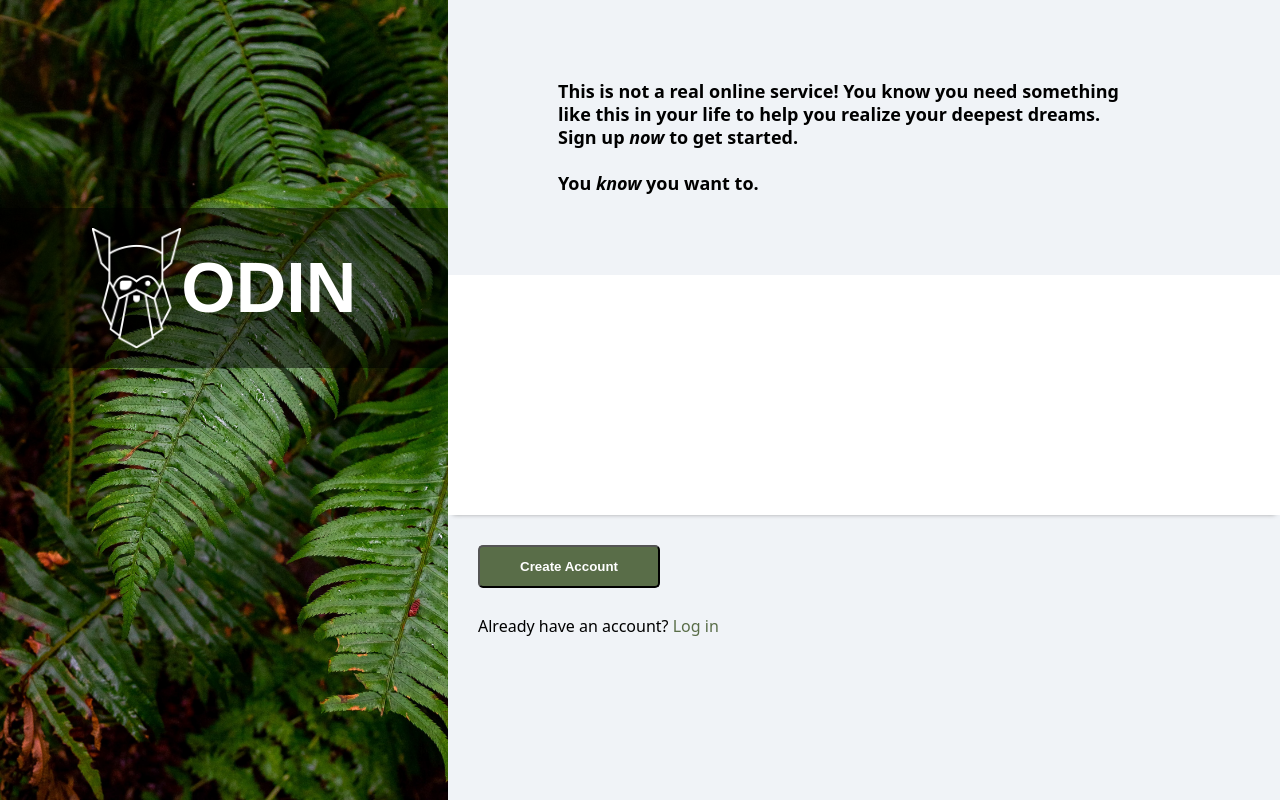
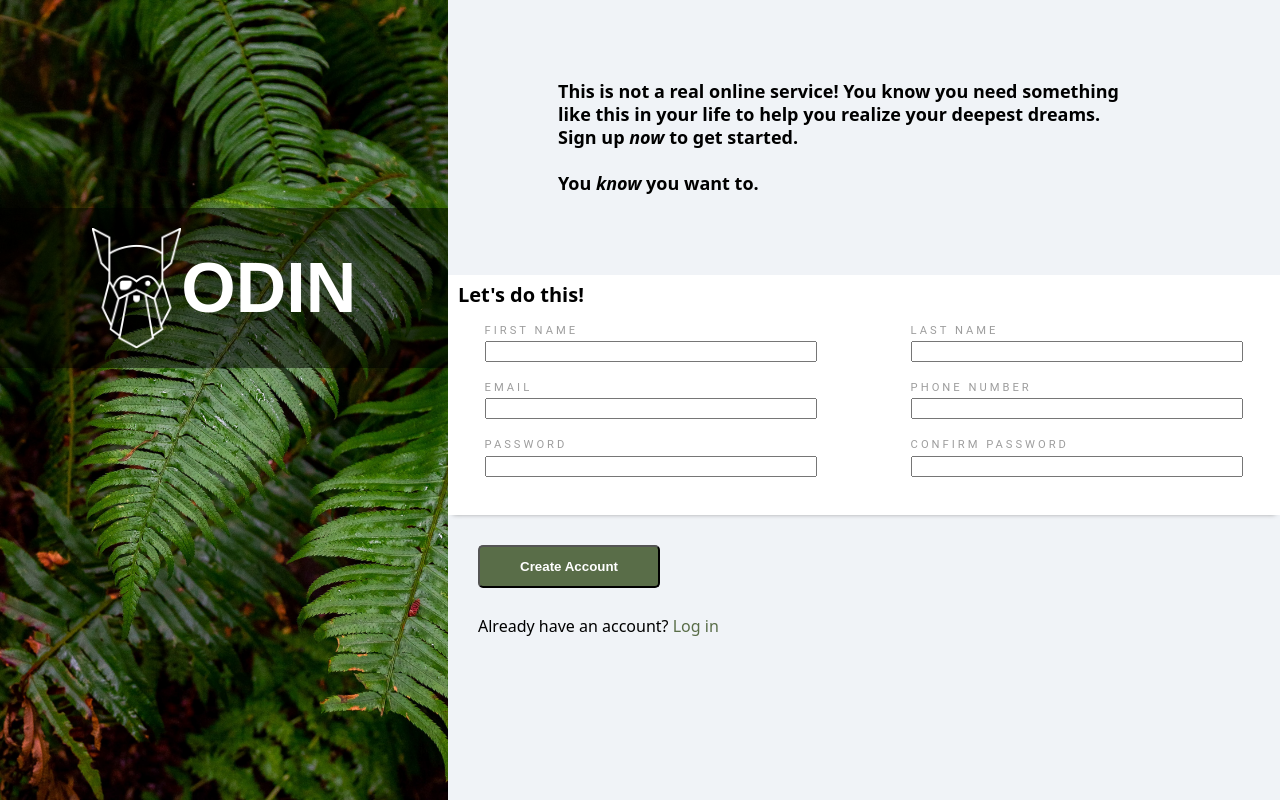
Before and after one commit to grandarena1/signup-form, a plain HTML site: page index.html in a window 1280 px wide. Drawn offline with Linux system fonts and the light colour scheme; a web font is replaced by a local one.

Commit message:
Added basic pseudo form

```diff
--- a/index.html
+++ b/index.html
@@ -31,9 +31,36 @@
         </div>
 
         <div class="right-content-form-container">
-
+          <form action="#">
+            <p class="form-title">Let's do this!</p>
+            <div class="content-container">
+              <div class="input">
+                <label for="first_name">First Name</label>
+                <input type="text" id="first_name" name="first_name">
+              </div>
+              <div class="input">
+                <label for="last_name">Last Name</label>
+                <input type="text" id="last_name" name="last_name">
+              </div>
+              <div class="input">
+                <label for="email">Email</label>
+                <input type="email" id="email" name="email">
+              </div>
+              <div class="input">
+                <label for="phone_number">Phone Number</label>
+                <input type="tel" id="phone_number" name="phone_number">
+              </div>
+              <div class="input">
+                <label for="user_password">Password</label>
+                <input type="password" id="user_password" name="user_password">
+              </div>
+              <div class="input">
+                <label for="user_confirm_password">Confirm Password</label>
+                <input type="password" id="user_confirm_password" name="user_confirm_password">
+              </div>
+            </div>
+          </form>
         </div>
-
         <div class="right-content-bottom-panel">
           <button>Create Account</button>
           <p>Already have an account? <a class="log-in-btn" href="#">Log in</a></p>
--- a/reset.css
+++ b/reset.css
@@ -1,5 +1,5 @@
 html, body, div, span, applet, object, iframe,
-h2, h3, h4, h5, h6, p, blockquote, pre,
+h3, h4, h5, h6, p, blockquote, pre,
 a, abbr, acronym, address, big, cite, code,
 del, dfn, em, img, ins, kbd, q, s, samp,
 small, strike, strong, sub, sup, tt, var,
--- a/style.css
+++ b/style.css
@@ -4,7 +4,7 @@
     display: flex;
 }
 
-body {
+html {
     font-family: system-ui, -apple-system, BlinkMacSystemFont, 'Segoe UI', Roboto, Oxygen, Ubuntu, Cantarell, 'Open Sans', 'Helvetica Neue', sans-serif
 }
 
@@ -78,6 +78,37 @@ h1 {
     box-shadow: 0 4px 5px -5px gray;
 }
 
+.form-title {
+    font-weight: bolder;
+    font-size: 20px;
+    padding-top: 10px;
+    padding-left: 10px;
+}
+
+.content-container {
+    display: flex;
+    flex-flow: row wrap;
+    gap: 20px;
+    padding-top: 20px;
+    padding-bottom: 20px;
+    justify-content: space-around;
+}
+
+.input {
+    display: flex;
+    flex-flow: column wrap;
+    width: 40%;
+    text-transform: uppercase;
+    font-family: Roboto, Oxygen, Ubuntu, Cantarell, 'Open Sans', 'Helvetica Neue', sans-serif;
+    color: rgb(157, 157, 157);
+    letter-spacing: 3px;
+    font-size: 0.7em;
+}
+
+label {
+    padding-bottom: 5px;
+}
+
 /* Bottom section */
 
 div > button {
```
